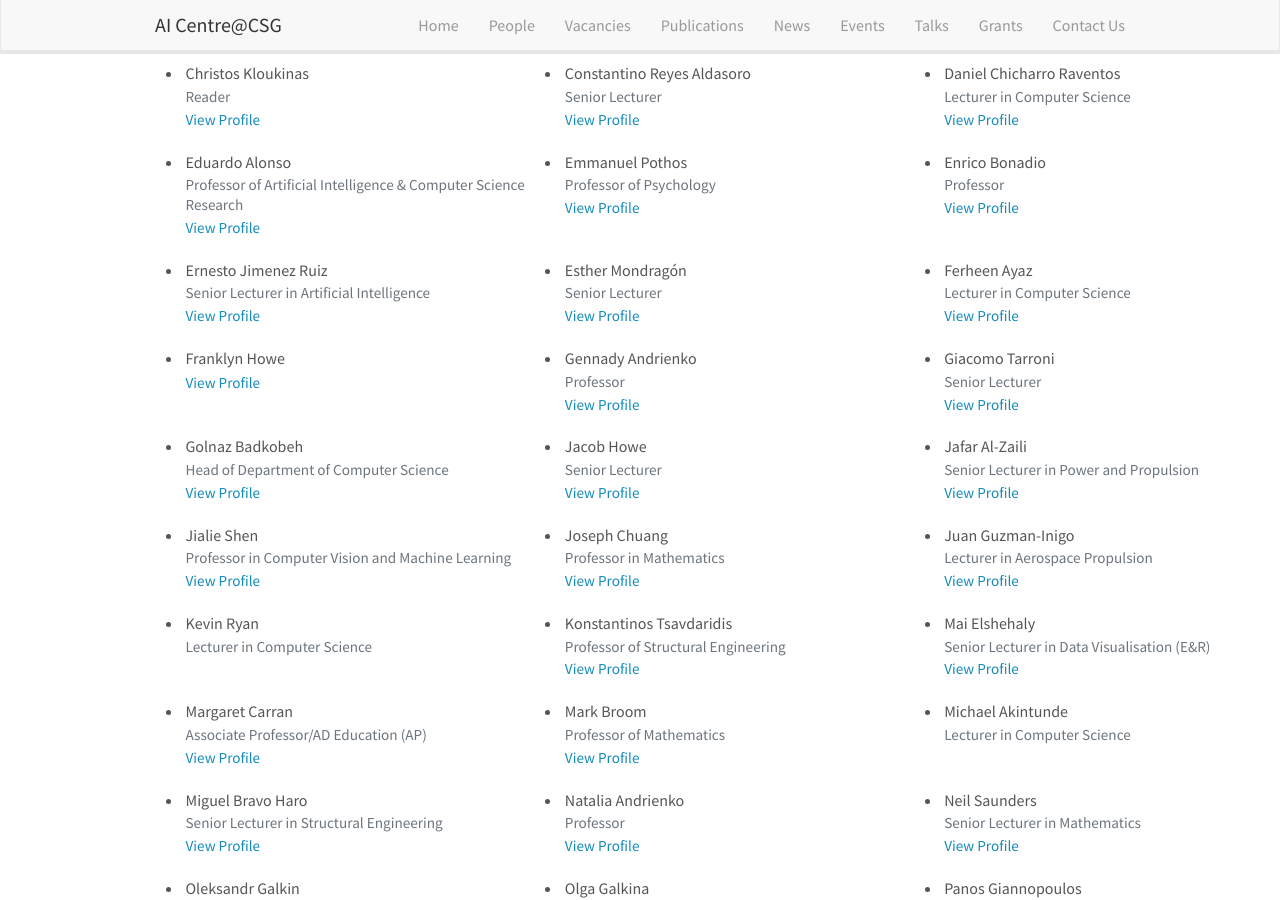
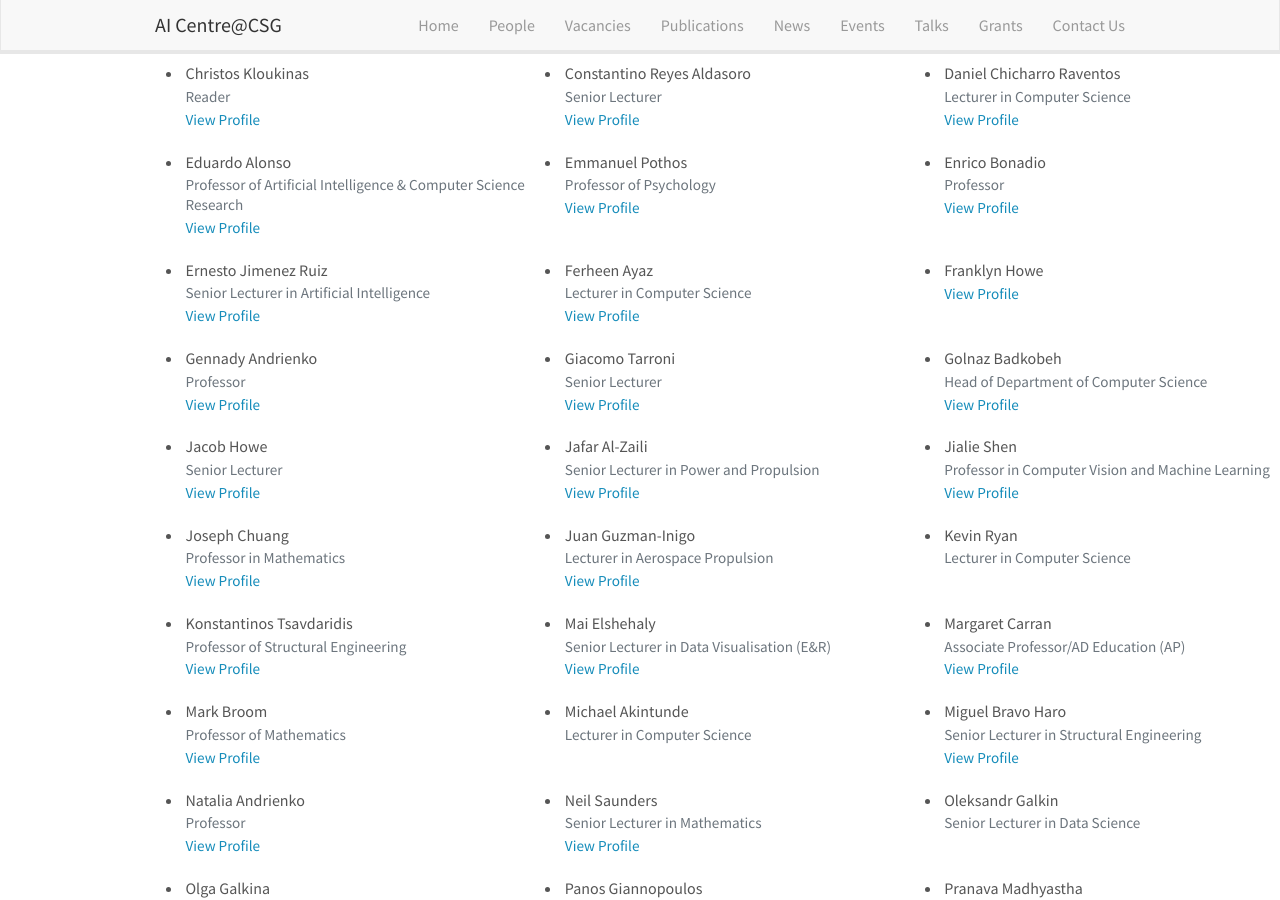
Before and after one commit to aicentre-csg/aicentre-csg.github.io, a Jekyll site: the page built from _pages/team.html, in a window 1280 px wide and 900 px high, scrolled down 467 px. Built offline with Jekyll 4.4.1, drawn with Linux system fonts in a browser that asks for light colours; nearby versions of some CDN libraries.

Commit message:
Remove Esther Mondragón from academics list

```diff
--- a/_data/acedemics_with_links.yml
+++ b/_data/acedemics_with_links.yml
@@ -46,9 +46,6 @@
 - Name: Ernesto Jimenez Ruiz
   Title: Senior Lecturer in Artificial Intelligence
   link: https://www.citystgeorges.ac.uk/about/people/academics/ernesto-jimenez-ruiz
-- Name: Esther Mondragón
-  Title: Senior Lecturer
-  link: https://www.citystgeorges.ac.uk/about/people/academics/esther-mondragon
 - Name: Ferheen Ayaz
   Title: Lecturer in Computer Science
   link: https://www.citystgeorges.ac.uk/about/people/academics/ferheen-ayaz
```
